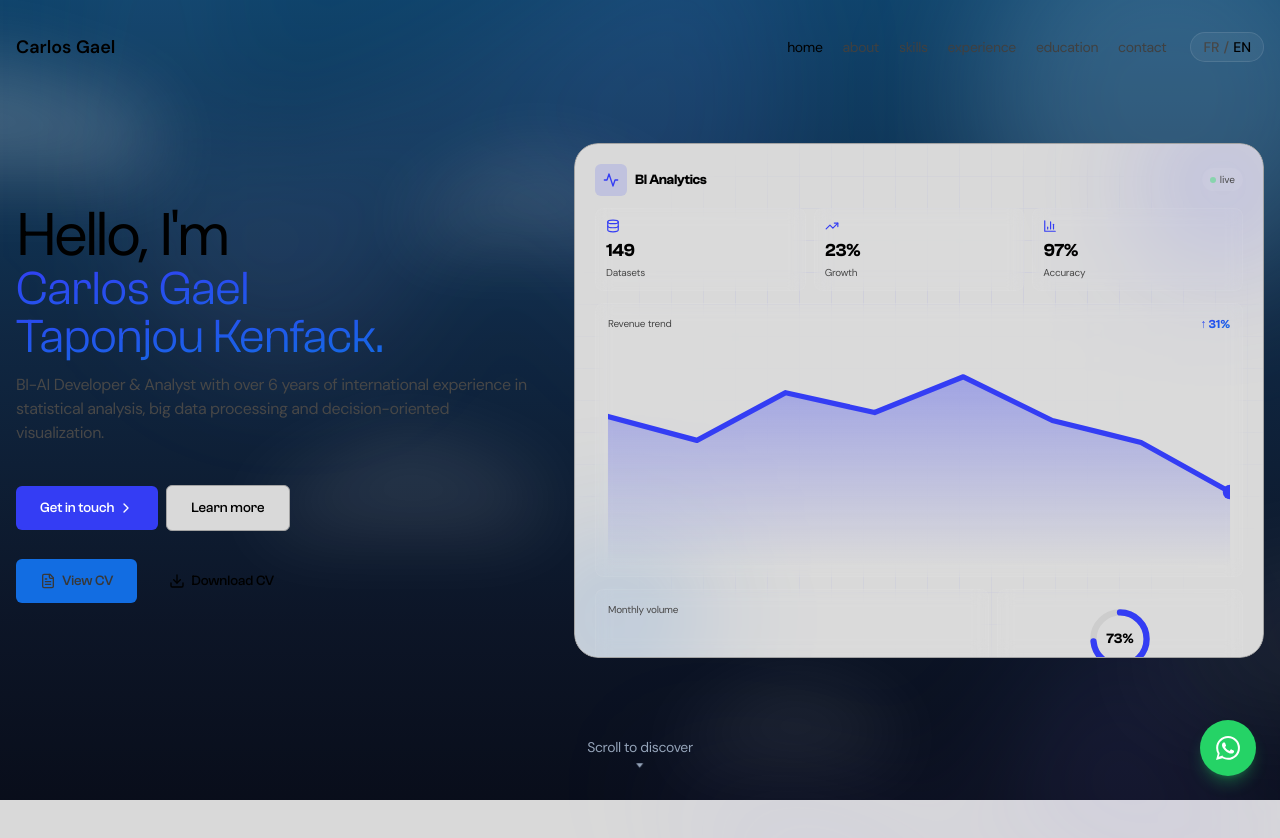
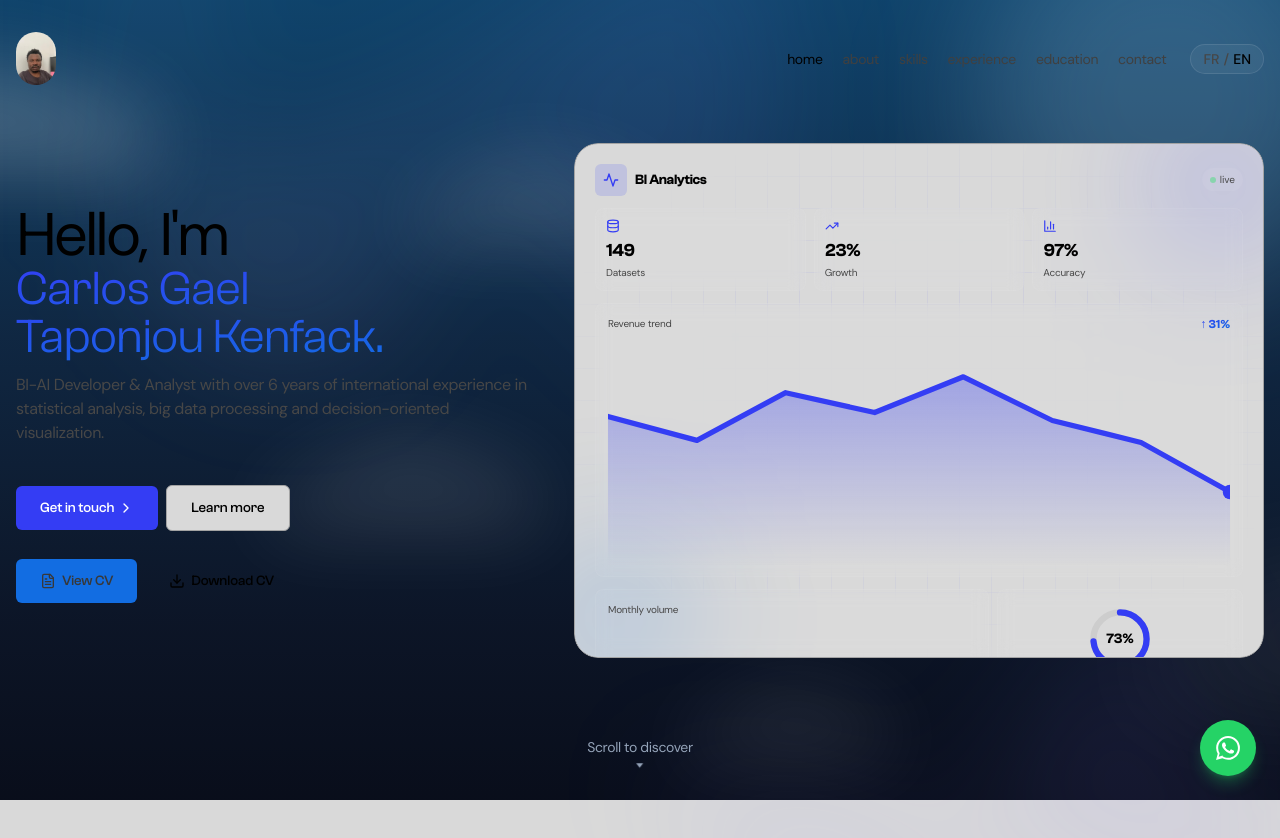
Before and after one commit to yohivana-KYIM/Carlos-Taponjou, a Next.js app: page / in a window 1280 px wide. Shown: the top 838 px of the page. Built offline with nearby package versions, Linux system fonts and the light colour scheme.

Commit message:
first commit

```diff
--- a/src/components/Container.tsx
+++ b/src/components/Container.tsx
@@ -1,4 +1,5 @@
 import Head from "next/head";
+import Image from "next/image";
 import Link from "next/link";
 import { motion, AnimatePresence } from "framer-motion";
 import { cn, scrollTo } from "@/lib/utils";
@@ -185,7 +186,14 @@ export default function Container(props: ContainerProps) {
           </button>
         </div>
         <Link href="/">
-          <span className="text-lg font-semibold">Carlos Gael</span>
+          <Image
+            src="/carlos.jpeg"
+            alt="Carlos Gael"
+            width={40}
+            height={40}
+            className="rounded-full object-cover"
+            priority
+          />
         </Link>
 
         {/* Desktop menu */}
```
Also changed, not shown: public/carlos.jpeg (added), 1 other file (tests, documents, lock files or other folders).
